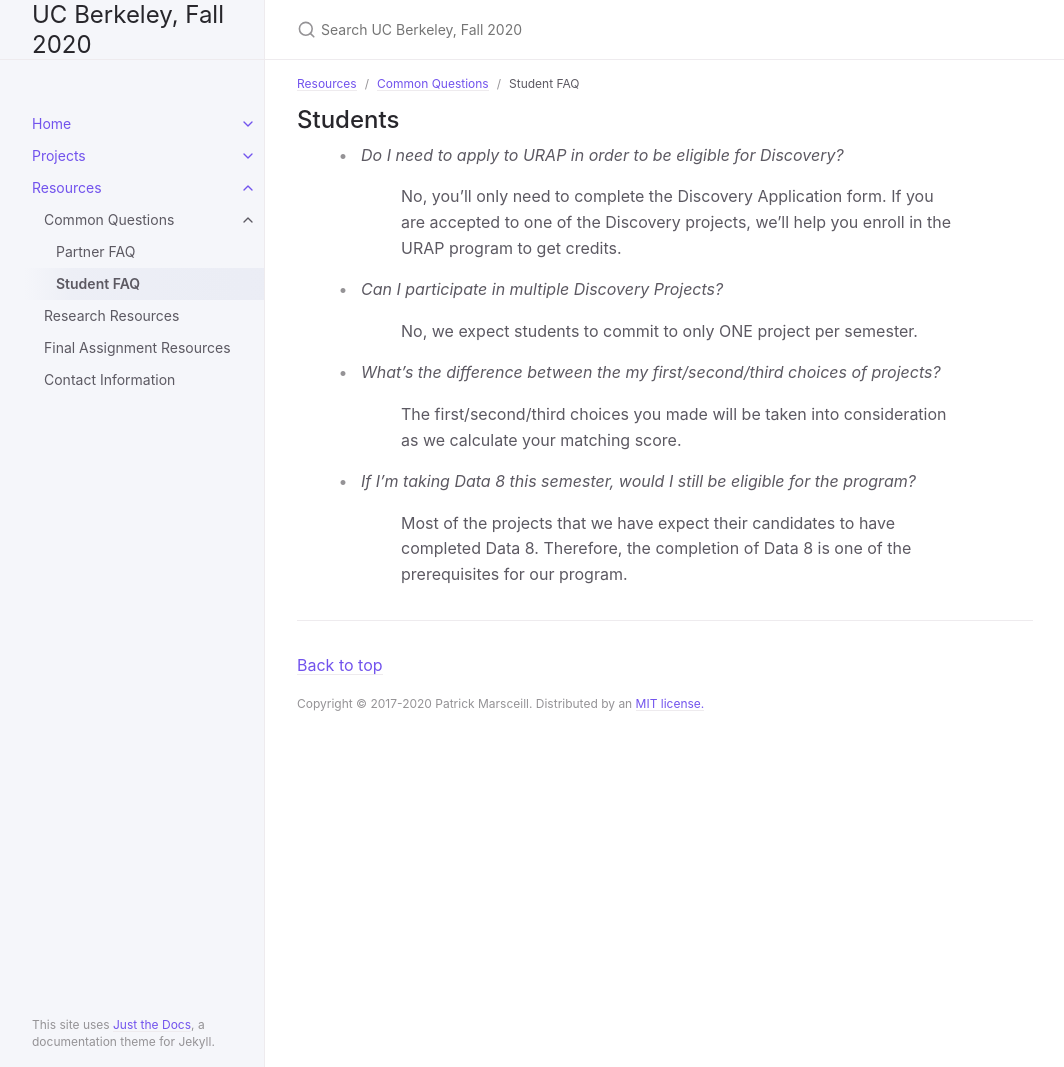
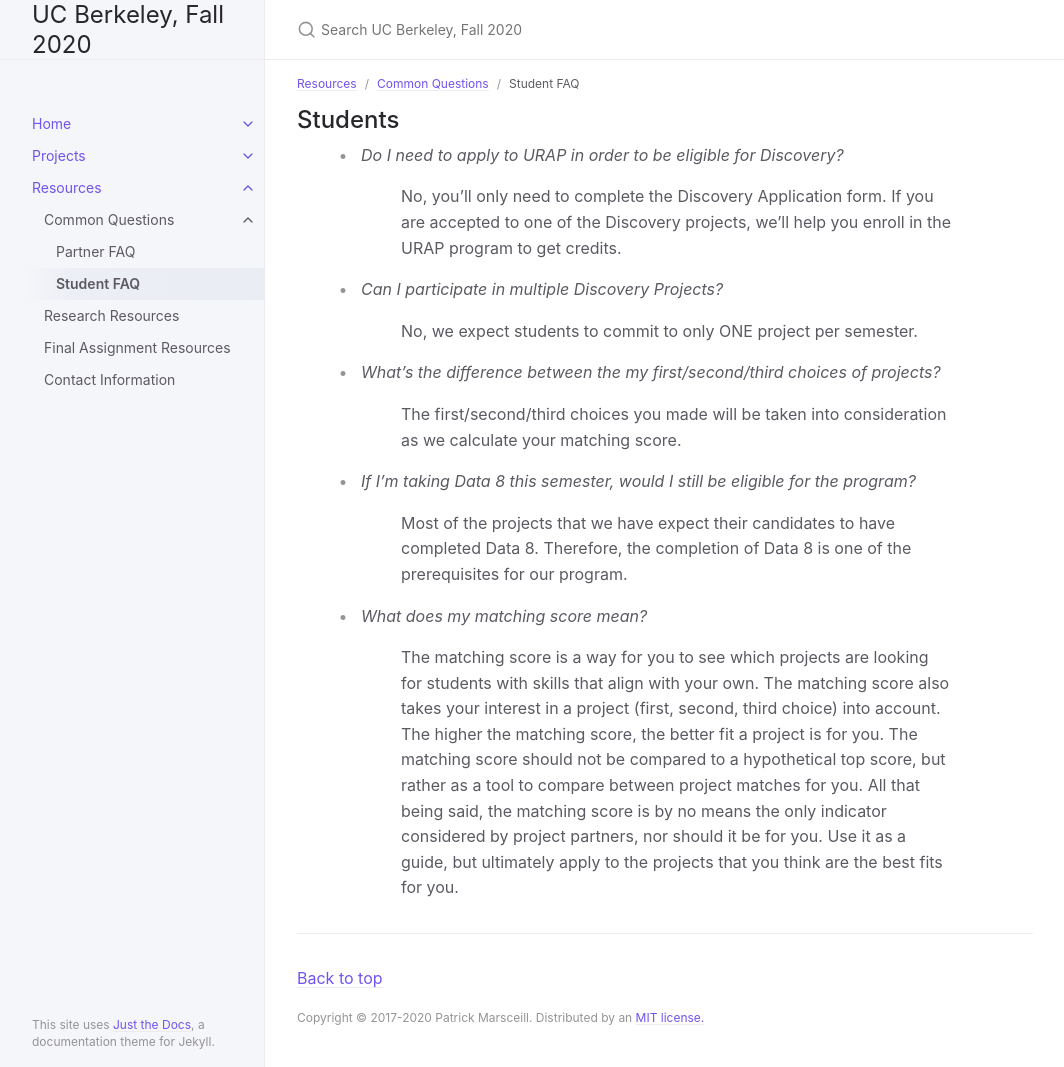
Before and after one commit to DS-Discovery/ds-discovery.github.io, a Jekyll site: the page built from resources/student_faq.md, in a window 1280 px wide and 1067 px high. Shown: the whole window, without its empty margins (107-1171 px from the left). Built offline with Jekyll 4.4.1, drawn with Linux system fonts in a browser that asks for light colours.

Commit message:
Update student_faq.md

```diff
--- a/resources/student_faq.md
+++ b/resources/student_faq.md
@@ -15,3 +15,5 @@ nav_order: 1
    >> The first/second/third choices you made will be taken into consideration as we calculate your matching score.
    > - *If I'm taking Data 8 this semester, would I still be eligible for the program?*
    >> Most of the projects that we have expect their candidates to have completed Data 8. Therefore, the completion of Data 8 is one of the prerequisites for our program.
+   > - *What does my matching score mean?*
+   >> The matching score is a way for you to see which projects are looking for students with skills that align with your own. The matching score also takes your interest in a project (first, second, third choice) into account. The higher the matching score, the better fit a project is for you. The matching score should not be compared to a hypothetical top score, but rather as a tool to compare between project matches for you. All that being said, the matching score is by no means the only indicator considered by project partners, nor should it be for you. Use it as a guide, but ultimately apply to the projects that you think are the best fits for you.
```
